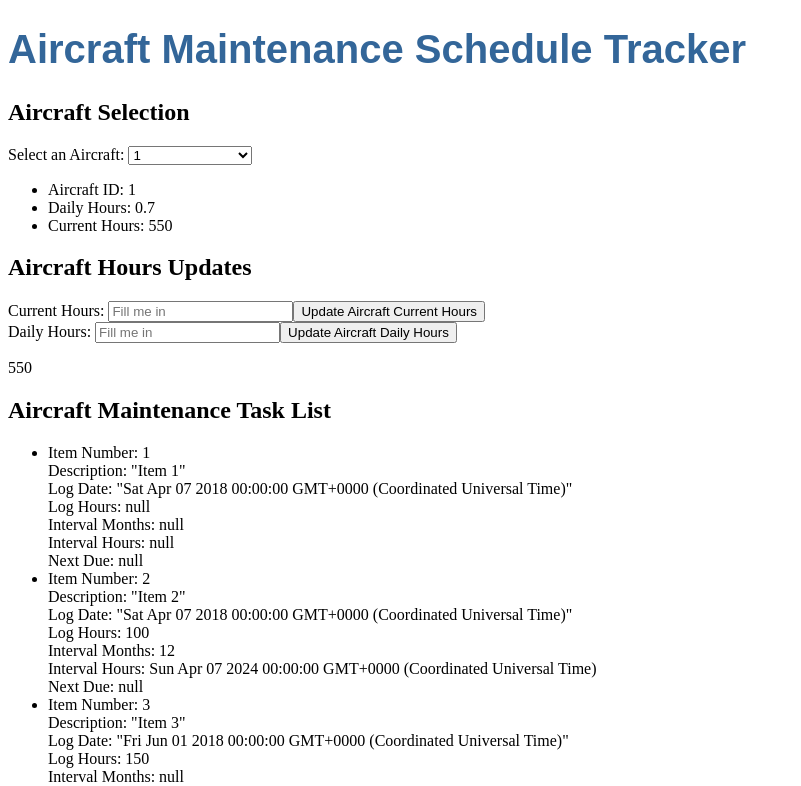
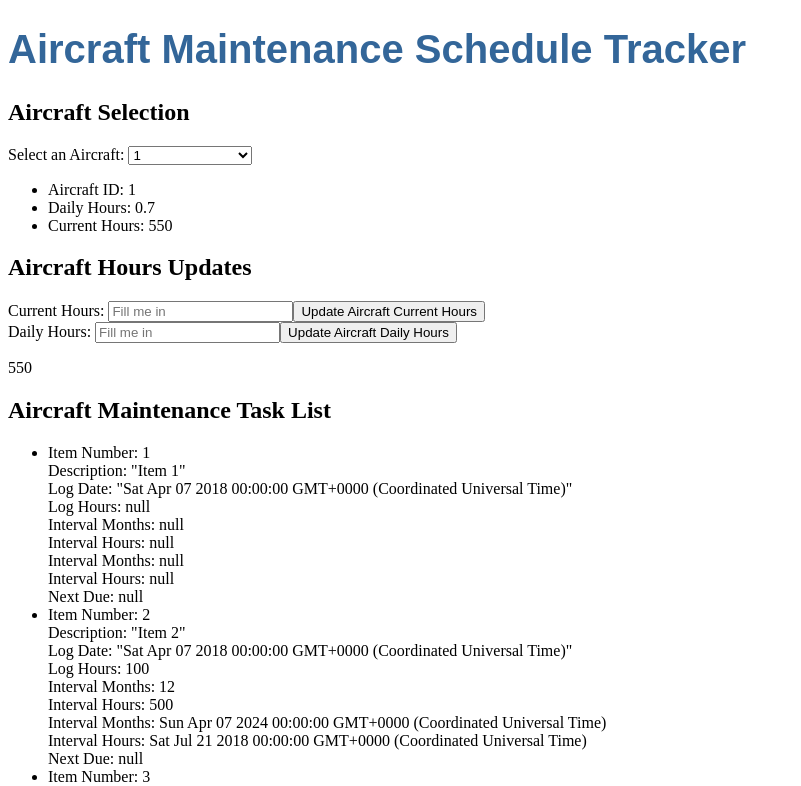
Before and after one commit to Robchike9290/MadeLabs-Coding-Challenge, an Angular app: page / in a window 1280 px wide. Shown: the top 786 px of the page, without its empty margins (0-801 px from the left). Built offline with nearby package versions, Linux system fonts and the light colour scheme; what mobx-angular would draw is missing.

Commit message:
setIntervalMonthsByDueDate built, setIntervalHoursNextDueDate partially built.

```diff
--- a/src/app/app.component.html
+++ b/src/app/app.component.html
@@ -32,7 +32,9 @@
       <li>Log Date: "{{task.logDate}}"</li>
       <li>Log Hours: {{task.logHours ? task.logHours : 'null'}}</li>
       <li>Interval Months: {{task.intervalMonths ? task.intervalMonths : 'null'}}</li>
-      <li>Interval Hours: {{setIntervalMonthsNextDueDate(task.itemNumber) ? setIntervalMonthsNextDueDate(task.itemNumber) : 'null'}}</li>
+      <li>Interval Hours: {{task.intervalHours ? task.intervalHours : 'null'}}</li>
+      <li>Interval Months: {{setIntervalMonthsNextDueDate(task.itemNumber) ? setIntervalMonthsNextDueDate(task.itemNumber) : 'null'}}</li>
+      <li>Interval Hours: {{setIntervalHoursNextDueDate(task.itemNumber) ? setIntervalHoursNextDueDate(task.itemNumber) : 'null'}}</li>
       <li>Next Due: {{task.nextDue ? "task.nextDue" : 'null'}}</li>
     </ul>
   </li>
--- a/src/app/app.component.ts
+++ b/src/app/app.component.ts
@@ -1,8 +1,11 @@
 import { Component, OnInit } from '@angular/core';
+
 import { observable, computed, action } from 'mobx-angular';
+
 import { Aircraft } from './mock-aircraft-data';
+import { Task } from './mock-aircraft-data';
+
 import { AircraftService } from './aircraft.service';
-import { Task } from './mock-aircraft-data';
 import { TaskService } from './task.service';
 
 @Component({
@@ -10,8 +13,8 @@ import { TaskService } from './task.service';
   templateUrl: './app.component.html',
   styleUrls: ['./app.component.scss']
 })
+
 export class AppComponent implements OnInit {
-
   aircraft: Aircraft[] = [];
   selectedAircraft: number = 1;
   tasks: Task[] = [];
@@ -24,12 +27,41 @@ export class AppComponent implements OnInit {
   @action setIntervalMonthsNextDueDate(taskNumber: number): Date | null {
     const logDate: Date | null = this.tasks[taskNumber - 1].logDate;
     const intervalMonths: number | null = this.tasks[taskNumber - 1].intervalMonths;
+
     let intervalMonthsNextDueDate: Date | null = null;
+
     if (intervalMonths) {
-      intervalMonthsNextDueDate =  new Date(logDate.setMonth(logDate.getMonth() + intervalMonths));
+      intervalMonthsNextDueDate = new Date(logDate.setMonth(logDate.getMonth() + intervalMonths));
     }
+
     return intervalMonthsNextDueDate;
   }
+
+  @action setIntervalHoursNextDueDate(taskNumber: number): Date | null {
+    const logHours: number | null = this.tasks[taskNumber - 1].logHours;
+    const intervalHours: number | null = this.tasks[taskNumber - 1].intervalHours;
+    const currentHours: number = this.aircraft[this.selectedAircraft - 1].currentHours;
+    const dailyHours: number = this.aircraft[this.selectedAircraft - 1].dailyHours;
+    const today: Date = new Date(2018, 6, 19);
+
+    let daysRemainingByHoursInterval: number | null = null;
+    let intervalHoursNextDueDate: Date | null = null;
+
+    if (logHours && intervalHours && currentHours && dailyHours) {
+      daysRemainingByHoursInterval = Math.round(((logHours + intervalHours) - currentHours) / dailyHours);
+      console.log(daysRemainingByHoursInterval);
+      console.log(today.getDate());
+      intervalHoursNextDueDate = new Date(today.setDate(today.getDate() + (daysRemainingByHoursInterval / 24)));
+    }
+
+    return intervalHoursNextDueDate;
+  }
+
+  // COMPLETE LATER (SET NEXT DUE DATE)
+  // @action setNextDueDate(taskNumber: number): Date | null {
+  //   const intervalMonthsNextDueDate = this.tasks[taskNumber - 1].intervalMonths
+  //   return
+  // }
 
   constructor(
     private aircraftService: AircraftService,
```
